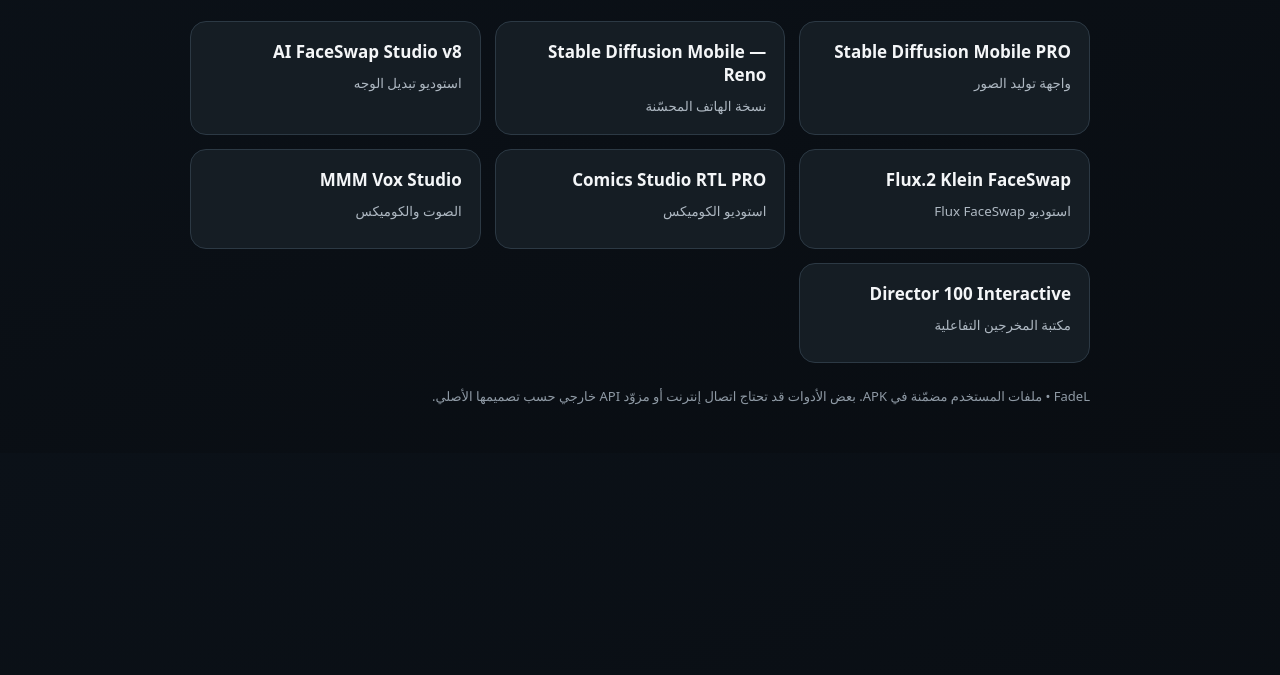
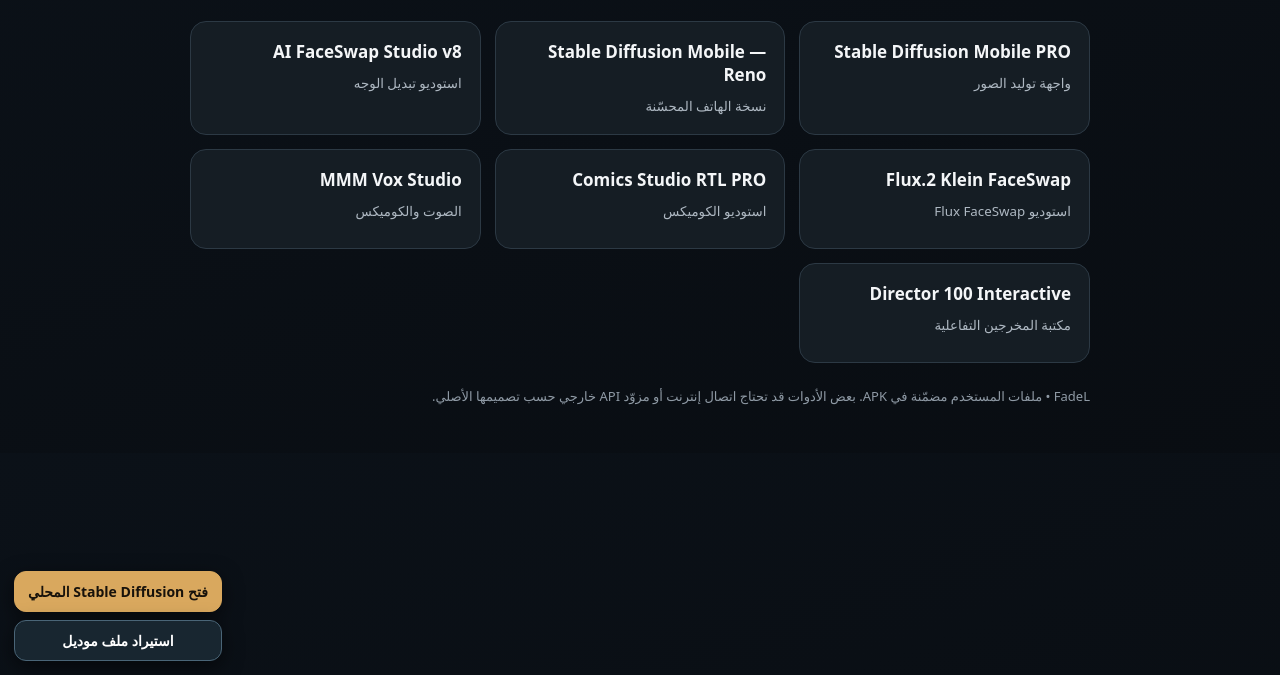
Before and after one commit to nemosmith83-wq/UNIFIED-STUDIO, a plain HTML site: page frontend/user_studios/index.html in a window 1280 px wide. Shown: the part 125-800 px from the top of the page. Drawn offline with Linux system fonts and the light colour scheme.

Commit message:
feat(android): expose local Stable Diffusion from studio launcher

```diff
--- a/frontend/user_studios/index.html
+++ b/frontend/user_studios/index.html
@@ -25,6 +25,17 @@ footer{max-width:900px;margin:24px auto;color:#8f9aa5;font-size:13px}
 <a href="MMM_Vox_Studio_Enhanced.html"><strong>MMM Vox Studio</strong><small>الصوت والكوميكس</small></a>
 <a href="DIRECTOR_100_INTERACTIVE.html"><strong>Director 100 Interactive</strong><small>مكتبة المخرجين التفاعلية</small></a>
 </main>
+
+<style id="fadel-local-sd-launcher">
+#fadel-local-sd-actions{position:fixed;z-index:99998;left:14px;bottom:14px;display:flex;flex-direction:column;gap:8px}
+#fadel-local-sd-actions button{background:#182630;color:#fff;border:1px solid #4a6577;border-radius:12px;padding:10px 13px;font:700 14px system-ui;cursor:pointer;box-shadow:0 6px 20px #0008}
+#fadel-local-sd-actions button:first-child{background:#d9a85e;color:#17120b;border-color:#d9a85e}
+</style>
+<div id="fadel-local-sd-actions">
+<button type="button" onclick="if(window.AndroidBridge){AndroidBridge.openLocalStableDiffusion()}else{alert('الواجهة المحلية تعمل داخل APK فقط.')}">فتح Stable Diffusion المحلي</button>
+<button type="button" onclick="if(window.AndroidBridge){AndroidBridge.importStableDiffusionModel()}else{alert('استيراد الموديل متاح داخل APK.')}">استيراد ملف موديل</button>
+</div>
+
 <footer>FadeL • ملفات المستخدم مضمّنة في APK. بعض الأدوات قد تحتاج اتصال إنترنت أو مزوّد API خارجي حسب تصميمها الأصلي.</footer>
 </body>
 </html>
```
